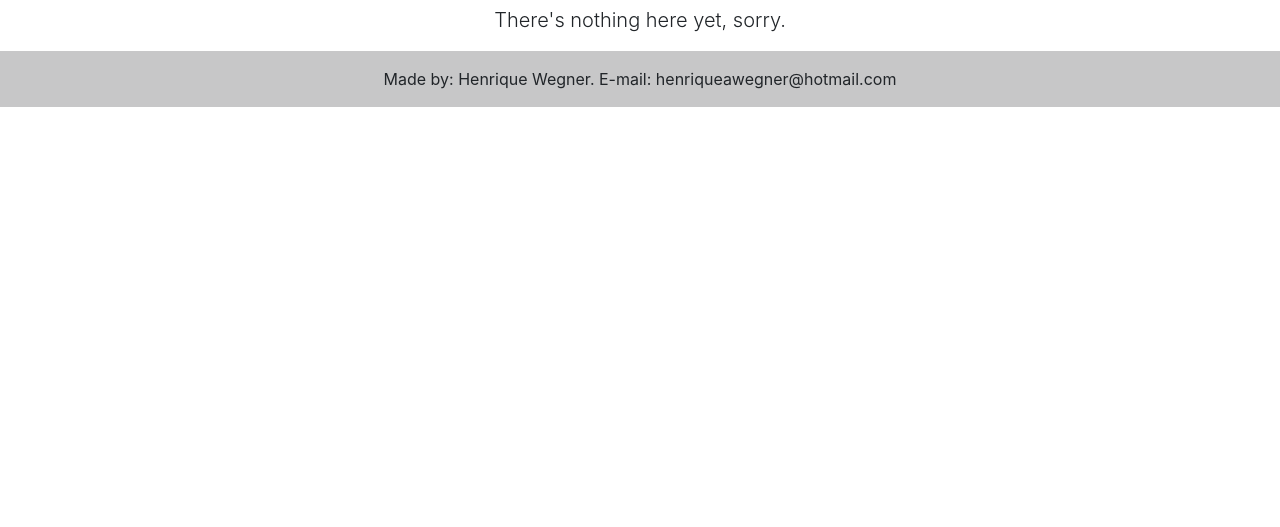
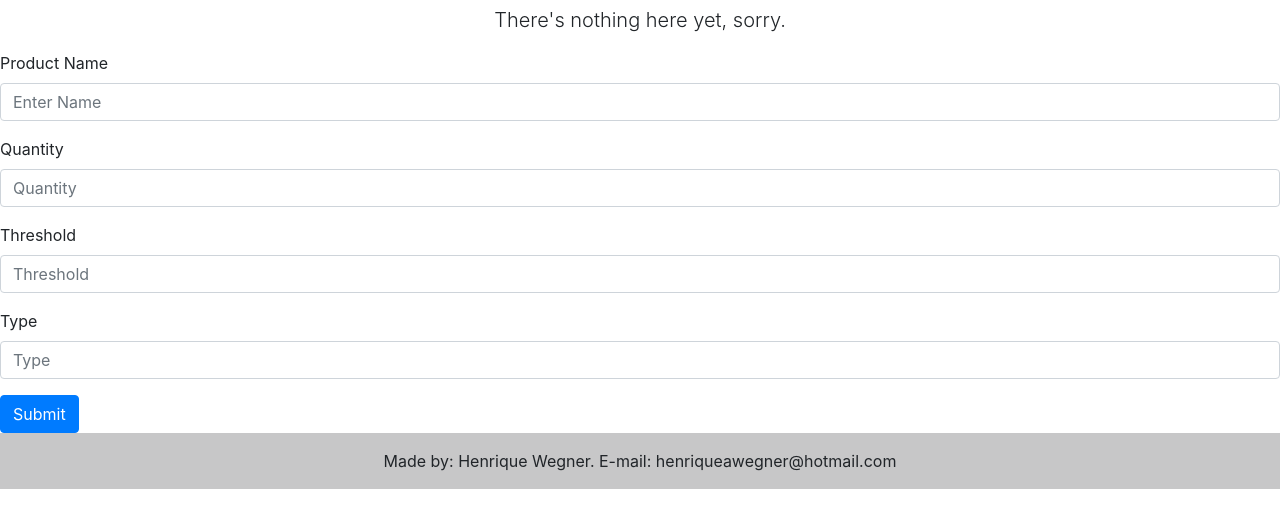
Before and after one commit to HenriqueWegner/Stock-Front-End, a website: page Stock Control Web App - Front End/pages/add.html in a window 1280 px wide. Shown: the part 155-682 px from the top of the page. Drawn offline with Linux system fonts and the light colour scheme; files whose address does not match are found by name.

Commit message:
Second Commit
- Add and Delete page contents added.
- Now it let's you add new items to the DB and delete items from the DB.

```diff
--- a/Stock Control Web App - Front End/pages/add.html
+++ b/Stock Control Web App - Front End/pages/add.html
@@ -60,15 +60,41 @@
     </div>
   </div>
 
+
+<!-- Form to send data -->
+<form>
+
+  <div class="form-group">
+    <label for="inputName">Product Name</label>
+    <input class="form-control" id="inputName" placeholder="Enter Name">
+
+  </div>
+  <div class="form-group">
+    <label for="inputQty">Quantity</label>
+    <input class="form-control" id="inputQty" placeholder="Quantity">
+  </div>
+  <div class="form-group">
+    <label for="inputThresh">Threshold</label>
+    <input class="form-control" id="inputThresh" placeholder="Threshold">
+  </div>
+  <div class="form-group">
+    <label for="inputType">Type</label>
+    <input class="form-control" id="inputType" placeholder="Type">
+  </div>
+  <button type="button" class="btn btn-primary" onclick="sendJSON()">Submit</button>
+</form>
+
+
    <!-- Footer -->
   <footer class="bg-light text-center text-lg-start">
-  <div class="text-center p-3" style="background-color: rgba(0, 0, 0, 0.2)">
-    Made by: Henrique Wegner. E-mail: henriqueawegner@hotmail.com
-  </div>
-</footer>
+    <div class="text-center p-3" style="background-color: rgba(0, 0, 0, 0.2)">
+     Made by: Henrique Wegner. E-mail: henriqueawegner@hotmail.com
+    </div>
+  </footer>
   <!-- Bootstrap core JavaScript -->
-  <script src="vendor/jquery/jquery.slim.min.js"></script>
-  <script src="vendor/bootstrap/js/bootstrap.bundle.min.js"></script>
+  <script src="../vendor/jquery/jquery.slim.min.js"></script>
+  <script src="../vendor/bootstrap/js/bootstrap.bundle.min.js"></script>
+  <script src="../vendor/bootstrap/js/post.js"></script>
 
 </body>
 
--- /dev/null
+++ b/Stock Control Web App - Front End/vendor/bootstrap/js/post.js
@@ -0,0 +1,44 @@
+function sendJSON(){
+
+	// Creating a XHR object
+	let xhr = new XMLHttpRequest();
+	let url = "http://127.0.0.1:5000/API/resources/items/post";
+
+
+    // open a connection
+	xhr.open("POST", url, true);
+
+
+
+    // Set the request header i.e. which type of content you are sending
+	xhr.setRequestHeader("Content-Type", "application/json");
+
+
+
+    // Create a state change callback
+
+	xhr.onreadystatechange = function () {
+    	if (xhr.readyState === 4 && xhr.status === 200) {
+
+                  // Print received data from server
+        	result.innerHTML = this.responseText;
+
+    	}
+	};
+
+	var formName = document.getElementById("inputName").value;
+	var formQty = parseInt(document.getElementById("inputQty").value);
+	var formThresh = parseInt(document.getElementById("inputThresh").value);
+	var formType = document.getElementById("inputType").value;
+
+
+	var myObj = { name: formName , quantity : formQty, threshold : formThresh, type : formType};
+
+	var myJSON = JSON.stringify(myObj);
+
+	console.log(myObj);
+	console.log(myJSON);
+
+	xhr.send(myJSON);
+
+}
```
Also changed, not shown: Stock Control Web App - Front End/pages/delete.html (+33 -2 lines), Stock Control Web App - Front End/vendor/bootstrap/js/delete.js (added, +42 -0 lines).
